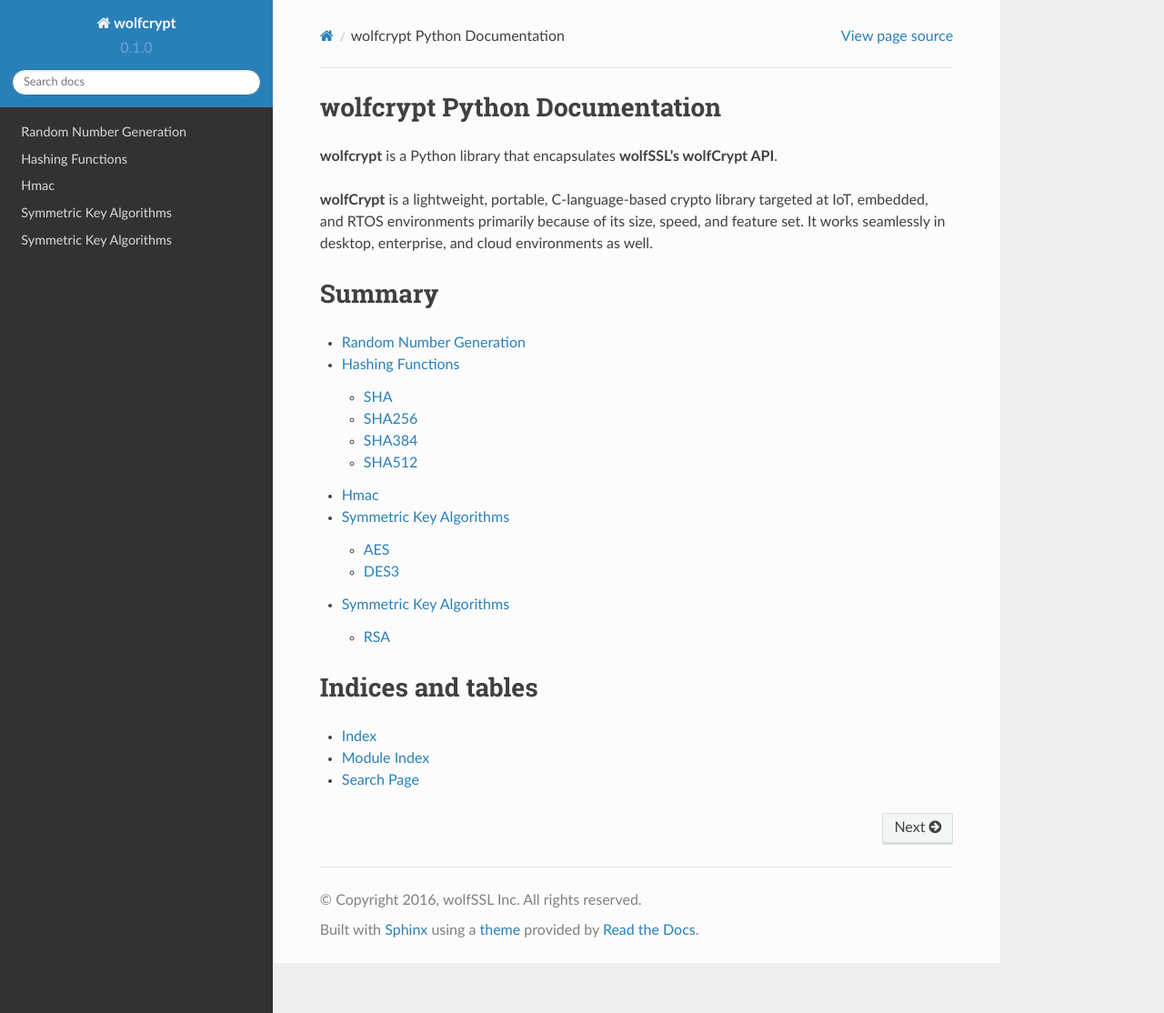
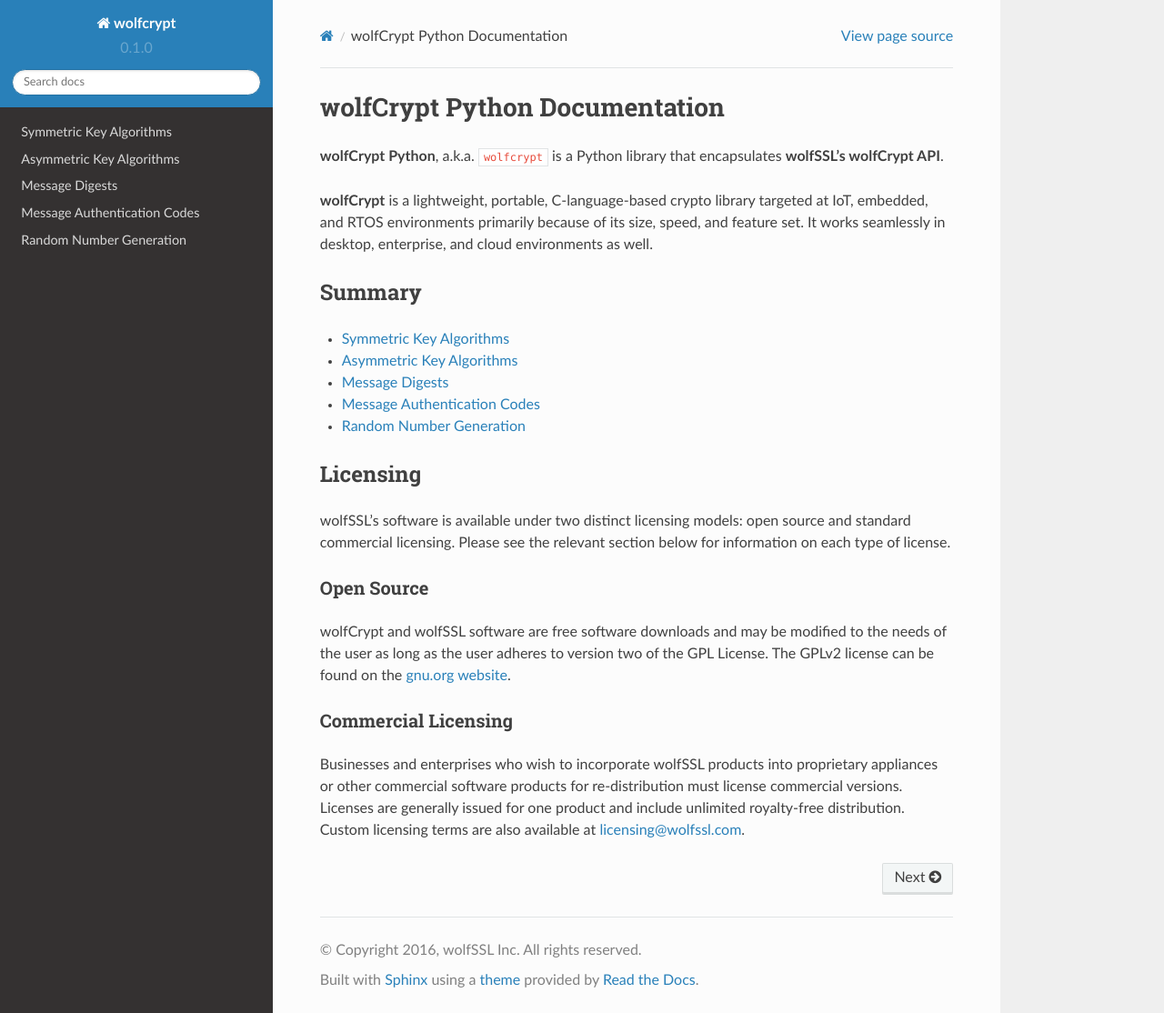
Before and after one commit to wolfSSL/wolfcrypt-py, a Sphinx documentation site: the page built from docs/index.rst, in a window 1280 px wide and 1114 px high. Shown: the whole window at 91% size. Built offline with Sphinx 7.4.7 and the Read the Docs theme 2.0.0, drawn with Linux system fonts in a browser that asks for light colours; the version number is read from the project's files by our own code.

Commit message:
updates docs with hashes and random

```diff
--- /dev/null
+++ b/docs/asymmetric.rst
@@ -0,0 +1,2 @@
+Asymmetric Key Algorithms
+=========================
--- a/docs/ciphers/aes.rst
+++ /dev/null
@@ -1,2 +0,0 @@
-AES
-===
--- a/docs/ciphers/asymmetric.rst
+++ /dev/null
@@ -1,7 +0,0 @@
-Symmetric Key Algorithms
-========================
-
-.. toctree::
-   :maxdepth: 1
-
-   rsa
--- a/docs/ciphers/des3.rst
+++ /dev/null
@@ -1,2 +0,0 @@
-DES3
-====
--- a/docs/ciphers/rsa.rst
+++ /dev/null
@@ -1,2 +0,0 @@
-RSA
-===
--- a/docs/ciphers/symmetric.rst
+++ /dev/null
@@ -1,8 +0,0 @@
-Symmetric Key Algorithms
-========================
-
-.. toctree::
-   :maxdepth: 1
-
-   aes
-   des3
--- a/docs/conf.py
+++ b/docs/conf.py
@@ -294,3 +294,6 @@
 
 # If true, do not generate a @detailmenu in the "Top" node's menu.
 #texinfo_no_detailmenu = False
+
+# Preserves the order of the members, doesn't sorts them alphabetically.
+autodoc_member_order = 'bysource'
--- /dev/null
+++ b/docs/digest.rst
@@ -0,0 +1,71 @@
+Message Digests
+===============
+
+.. module:: wolfcrypt.hashes
+
+A **message digest** is the output of a **cryptographic hash function**
+containing a string of bytes created by a **one-way formula** using the
+original message as input.
+
+Message digests are designed to protect the integrity of a piece of data or
+media to detect changes and alterations to any part of a message.
+
+
+Hashing Classes
+---------------
+
+Interface
+~~~~~~~~~
+
+All Hashing Functions available in this module implements the following
+interface:
+
+.. autoclass:: _Hash
+    :members:
+
+SHA-1
+~~~~~
+
+.. attention::
+
+    NIST has deprecated SHA-1 in favor of the SHA-2 variants. New applications
+    are strongly suggested to use SHA-2 over SHA-1.
+
+.. autoclass:: Sha
+
+SHA-2 family
+~~~~~~~~~~~~
+
+.. autoclass:: Sha256
+
+
+.. autoclass:: Sha384
+
+
+.. autoclass:: Sha512
+
+
+Example
+-------
+
+.. doctest::
+
+    >>> from wolfcrypt.hashes import Sha256
+    >>>
+    >>> s = Sha256()
+    >>> s.update(b'wolf')
+    >>> s.update(b'crypt')
+    >>> s.digest()
+    b'\x96\xe0.{\x1c\xbc\xd6\xf1\x04\xfe\x1f\xdbFR\x02zU\x05\xb6\x86R\xb7\x00\x95\xc61\x8f\x9d\xce\r\x18D'
+    >>> s.hexdigest()
+    b'96e02e7b1cbcd6f104fe1fdb4652027a5505b68652b70095c6318f9dce0d1844'
+    >>>
+    >>> s.update(b'rocks')
+    >>> s.hexdigest()
+    b'e1a50df419d65715c48316bdc6a6f7f0485f4b26c1b107228faf17988b61c83f'
+    >>>
+    >>> Sha256(b'wolfcryptrocks').hexdigest()
+    b'e1a50df419d65715c48316bdc6a6f7f0485f4b26c1b107228faf17988b61c83f'
+    >>>
+    >>> Sha256.new(b'wolfcryptrocks').hexdigest()
+    b'e1a50df419d65715c48316bdc6a6f7f0485f4b26c1b107228faf17988b61c83f'
--- a/docs/hashes/hmac.rst
+++ /dev/null
@@ -1,2 +0,0 @@
-Hmac
-====
--- a/docs/hashes/index.rst
+++ /dev/null
@@ -1,11 +0,0 @@
-Hashing Functions
-=================
-
-
-.. toctree::
-   :maxdepth: 1
-
-   sha
-   sha256
-   sha384
-   sha512
--- a/docs/hashes/sha.rst
+++ /dev/null
@@ -1,2 +0,0 @@
-SHA
-===
--- a/docs/hashes/sha256.rst
+++ /dev/null
@@ -1,2 +0,0 @@
-SHA256
-======
--- a/docs/hashes/sha384.rst
+++ /dev/null
@@ -1,2 +0,0 @@
-SHA384
-======
--- a/docs/hashes/sha512.rst
+++ /dev/null
@@ -1,2 +0,0 @@
-SHA512
-======
--- a/docs/index.rst
+++ b/docs/index.rst
@@ -1,7 +1,8 @@
-wolfcrypt Python Documentation
-==============================
+wolfCrypt Python Documentation
+==================================
 
-**wolfcrypt** is a Python library that encapsulates **wolfSSL's wolfCrypt API**.
+**wolfCrypt Python**, a.k.a. ``wolfcrypt`` is a Python library that encapsulates
+**wolfSSL's wolfCrypt API**.
 
 **wolfCrypt** is a lightweight, portable, C-language-based crypto library
 targeted at IoT, embedded, and RTOS environments primarily because of its size,
@@ -9,22 +10,37 @@
 environments as well.
 
 Summary
-=======
+-------
 
 .. toctree::
-   :maxdepth: 2
+   :maxdepth: 1
 
+   symmetric
+   asymmetric
+   digest
+   mac
    random
-   hashes/index
-   hashes/hmac
-   ciphers/symmetric
-   ciphers/asymmetric
 
+Licensing
+---------
 
+wolfSSL’s software is available under two distinct licensing models:
+open source and standard commercial licensing. Please see the relevant
+section below for information on each type of license.
 
-Indices and tables
-==================
+Open Source
+~~~~~~~~~~~
 
-* :ref:`genindex`
-* :ref:`modindex`
-* :ref:`search`
+wolfCrypt and wolfSSL software are free software downloads and may be modified
+to the needs of the user as long as the user adheres to version two of the GPL
+License. The GPLv2 license can be found on the `gnu.org website
+<http://www.gnu.org/licenses/old-licenses/gpl-2.0.html>`_.
+
+Commercial Licensing
+~~~~~~~~~~~~~~~~~~~~
+
+Businesses and enterprises who wish to incorporate wolfSSL products into
+proprietary appliances or other commercial software products for
+re-distribution must license commercial versions. Licenses are generally issued
+for one product and include unlimited royalty-free distribution. Custom
+licensing terms are also available at licensing@wolfssl.com.
--- /dev/null
+++ b/docs/mac.rst
@@ -0,0 +1,74 @@
+Message Authentication Codes
+============================
+
+.. module:: wolfcrypt.hashes
+
+A **message authentication code** (MAC) is a short piece of information used
+to authenticate a message — in other words, to confirm that the message came
+from the stated sender (its authenticity) and has not been changed in transit
+(its integrity).
+
+``wolfcrypt`` implements the **Hash-based message authentication code** (HMAC),
+which uses a cryptographic hash function coupled with a secret key to produce
+**message authentication codes**.
+
+
+Hmac Classes
+------------
+
+Interface
+~~~~~~~~~
+
+All Hmac classes available in this module implements the following
+interface:
+
+.. autoclass:: _Hmac
+    :members:
+    :inherited-members:
+
+SHA-1
+~~~~~
+
+.. attention::
+
+    NIST has deprecated SHA-1 in favor of the SHA-2 variants. New applications
+    are strongly suggested to use SHA-2 over SHA-1.
+
+.. autoclass:: HmacSha
+
+SHA-2 family
+~~~~~~~~~~~~
+
+.. autoclass:: HmacSha256
+
+
+.. autoclass:: HmacSha384
+
+
+.. autoclass:: HmacSha512
+
+
+Example
+-------
+
+.. doctest::
+
+    >>> from wolfcrypt.hashes import HmacSha256
+    >>>
+    >>> h = HmacSha256('secret')
+    >>> h.update("wolf")
+    >>> h.update("crypt")
+    >>> h.digest()
+    b'\x18\xbf*\t9\xa2o\xdf\\\xc8\xe0\xc2U\x94,\x8dY\x02;\x1c<Q\xdf\x8d\xdb\x863\xfb\xc1f#o'
+    >>> h.hexdigest()
+    b'18bf2a0939a26fdf5cc8e0c255942c8d59023b1c3c51df8ddb8633fbc166236f'
+    >>>
+    >>> h.update("rocks")
+    >>> h.hexdigest()
+    b'85dc8c1995d20b17942d52773d8a597d028ad958e5736beafb59a4742f63889e'
+    >>>
+    >>> HmacSha256('secret', 'wolfcryptrocks').hexdigest()
+    b'85dc8c1995d20b17942d52773d8a597d028ad958e5736beafb59a4742f63889e'
+    >>>
+    >>> HmacSha256.new('secret', 'wolfcryptrocks').hexdigest()
+    b'85dc8c1995d20b17942d52773d8a597d028ad958e5736beafb59a4742f63889e'
```
Also changed, not shown: docs/random.rst (+28 -0 lines), docs/symmetric.rst (added, +7 -0 lines), 1 other file.
